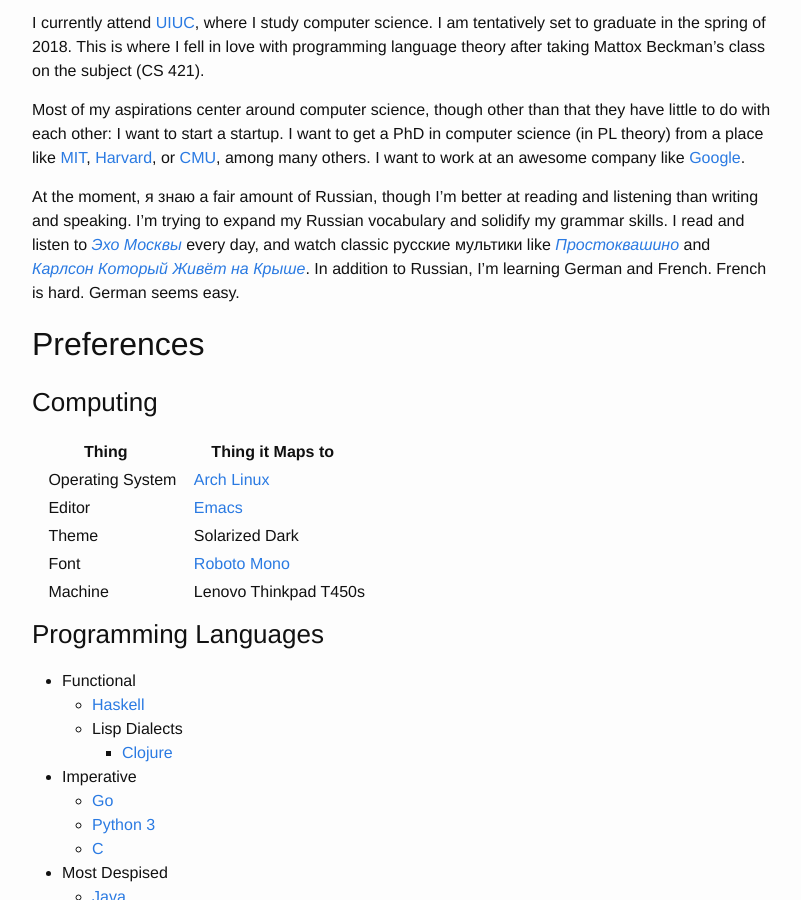
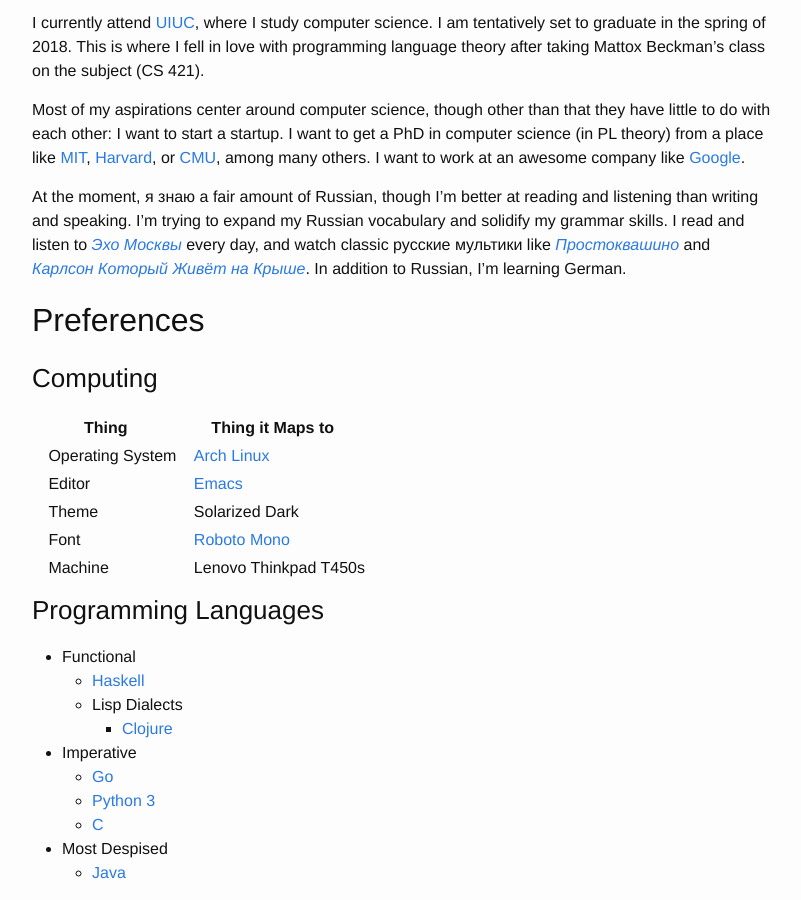
Before and after one commit to gragas/gragas.github.io, a Jekyll site: the page built from about.md, in a window 1280 px wide and 900 px high, scrolled down 390 px. Shown: the whole window, without its empty margins (238-1039 px from the left). Built offline with Jekyll 4.4.1, drawn with Linux system fonts in a browser that asks for light colours.

Commit message:
Update about.md to reflect reality.

```diff
--- a/about.md
+++ b/about.md
@@ -14,7 +14,7 @@
 
 Most of my aspirations center around computer science, though other than that they have little to do with each other: I want to start a startup. I want to get a PhD in computer science (in PL theory) from a place like [MIT](http://projects.csail.mit.edu/pl/), [Harvard](http://pl.seas.harvard.edu/), or [CMU](http://www.cs.cmu.edu/Groups/pop/), among many others. I want to work at an awesome company like [Google](http://google.com/).
 
-At the moment, я знаю a fair amount of Russian, though I'm better at reading and listening than writing and speaking. I'm trying to expand my Russian vocabulary and solidify my grammar skills. I read and listen to [*Эхо Москвы*](http://echo.msk.ru) every day, and watch classic русские мультики like [*Простоквашино*](https://www.youtube.com/watch?v=pXD3txG2bVQ) and [*Карлсон Который Живёт на Крыше*](https://www.youtube.com/watch?v=TZTjr-DN9xY). In addition to Russian, I'm learning German and French. French is hard. German seems easy.
+At the moment, я знаю a fair amount of Russian, though I'm better at reading and listening than writing and speaking. I'm trying to expand my Russian vocabulary and solidify my grammar skills. I read and listen to [*Эхо Москвы*](http://echo.msk.ru) every day, and watch classic русские мультики like [*Простоквашино*](https://www.youtube.com/watch?v=pXD3txG2bVQ) and [*Карлсон Который Живёт на Крыше*](https://www.youtube.com/watch?v=TZTjr-DN9xY). In addition to Russian, I'm learning German.
 
 ## Preferences
 
```
